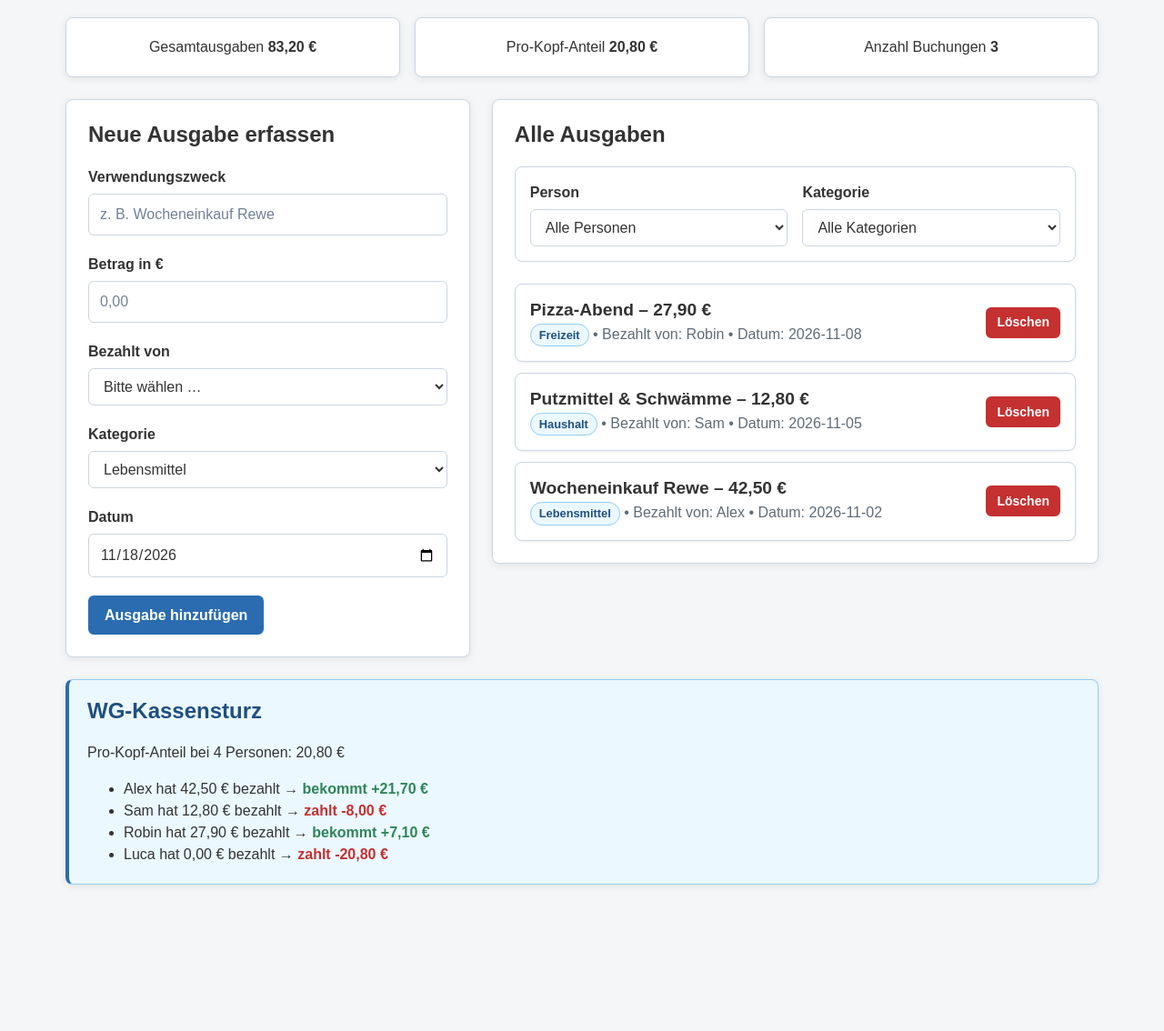
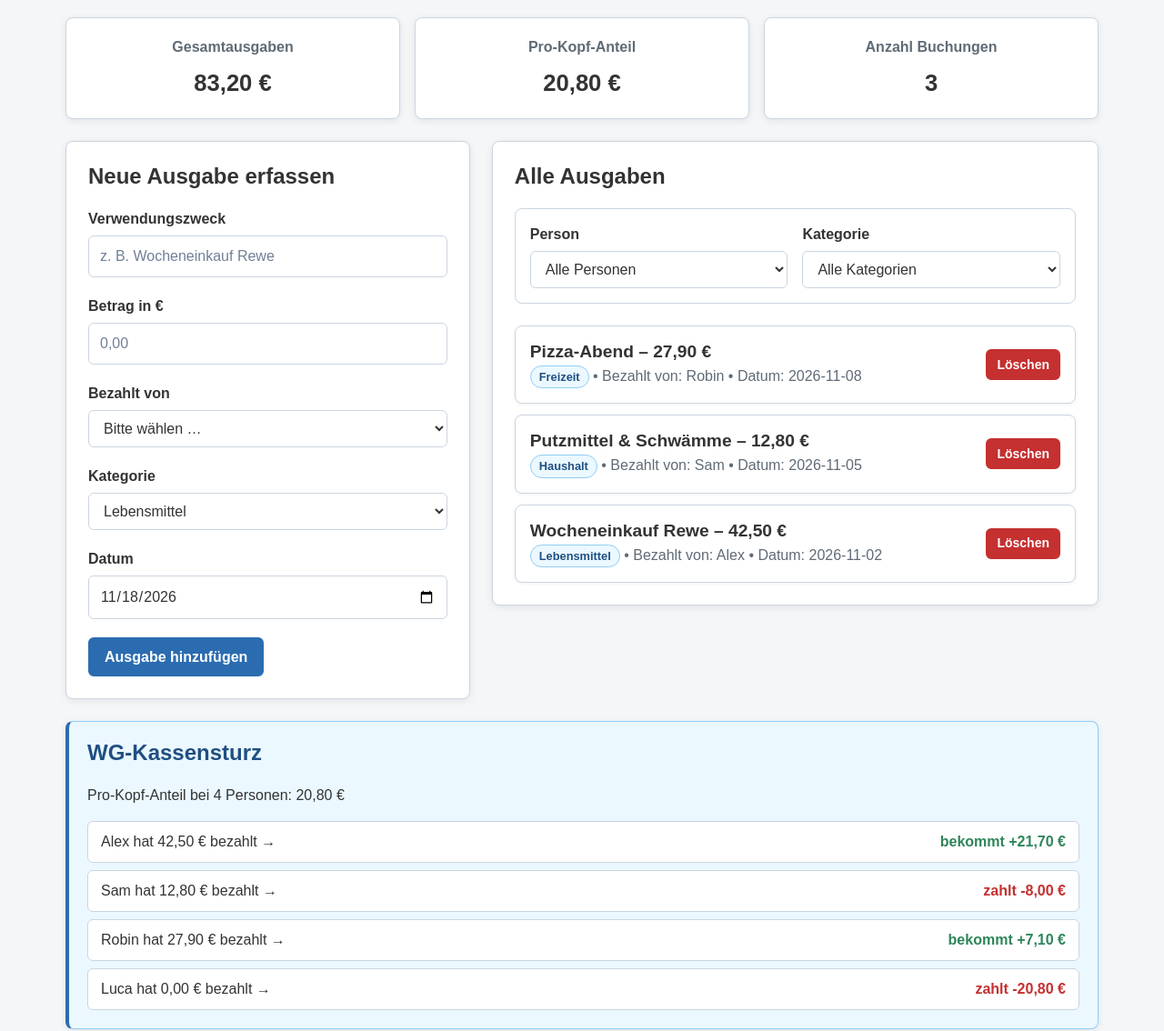
Before and after one commit to KeinDatenvolumen/portfolio-berres, a plain HTML site: page finanzen.html in a window 1280 px wide. Shown: the part 201-1335 px from the top of the page at 91% size. Before the commit the page ends 1206 px from the top, so only its background shows below. Drawn offline with Linux system fonts and the light colour scheme.

Commit message:
style: refine mobile grid responsiveness and finance component styles

```diff
--- a/css/style.css
+++ b/css/style.css
@@ -700,22 +700,63 @@ textarea::placeholder {
 }
 
 .stat-box h2,
-.stat-box h3 {
+.stat-box h3,
+.stat-box .stat-label {
   margin-bottom: 8px;
   color: var(--color-text-light);
   font-size: 1rem;
+  font-weight: 700;
 }
 
-.stat-box p {
+.stat-box .stat-label {
+  display: block;
+}
+
+.stat-box p,
+.stat-box .stat-value {
   margin-bottom: 0;
   font-size: 1.6rem;
   font-weight: 700;
   overflow-wrap: anywhere;
 }
 
+.stat-box .stat-value {
+  display: block;
+  color: var(--color-text);
+}
+
 
 /* ==================================================
-   13. Tablet-Ansicht bis 768 Pixel
+   13. Kassensturz-Liste
+   ================================================== */
+
+.balance-list {
+  margin: 12px 0 0;
+  padding: 0;
+
+  display: flex;
+  flex-direction: column;
+  gap: 8px;
+
+  list-style: none;
+}
+
+.balance-list li {
+  display: flex;
+  flex-wrap: wrap;
+  align-items: center;
+  justify-content: space-between;
+  gap: 8px;
+
+  padding: 10px 14px;
+
+  background-color: var(--color-surface);
+  border: 1px solid var(--color-border);
+  border-radius: 6px;
+}
+
+/* ==================================================
+   14. Tablet-Ansicht bis 768 Pixel
    ================================================== */
 
 @media (max-width: 768px) {
@@ -744,7 +785,7 @@ textarea::placeholder {
      zu einem einspaltigen Layout.
   */
   .page-grid {
-    grid-template-columns: 1fr;
+    grid-template-columns: minmax(0, 1fr);
   }
 
   .form-row {
@@ -779,7 +820,7 @@ textarea::placeholder {
 
 
 /* ==================================================
-   14. Smartphone-Ansicht bis 480 Pixel
+   15. Smartphone-Ansicht bis 480 Pixel
    ================================================== */
 
 @media (max-width: 480px) {
@@ -891,7 +932,7 @@ textarea::placeholder {
   }
 
   .stats-grid {
-    grid-template-columns: 1fr;
+    grid-template-columns: minmax(0, 1fr);
   }
 
   .stat-box {
```
